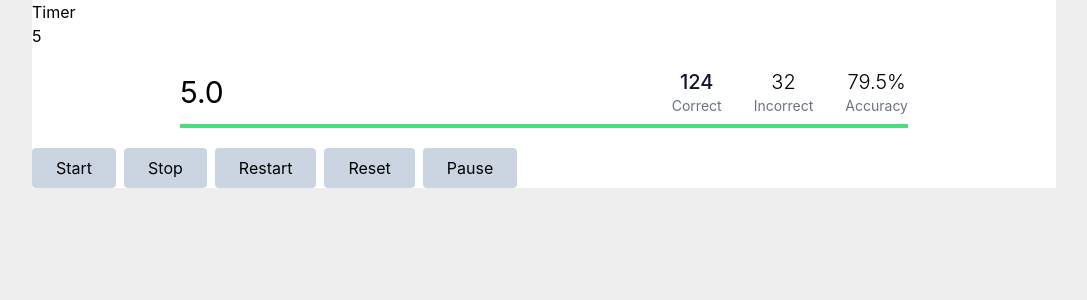
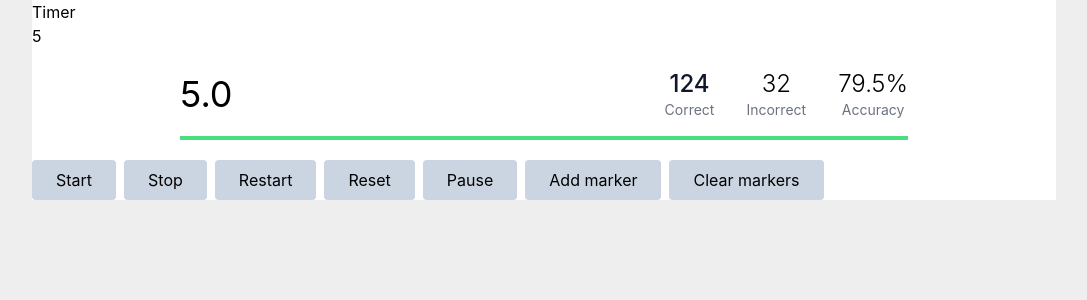
Before and after one commit to McHeisenburglar/rubiks-cube-3d-vite, a React (Vite) app: page /rubiks-cube-3d-vite/timer in a window 1280 px wide. Shown: the top 300 px of the page, without its empty margins (96-1183 px from the left). Built offline with nearby package versions, Linux system fonts and the light colour scheme.

Commit message:
Add marker functionality.

```diff
--- a/src/components/timer/TimerMain.tsx
+++ b/src/components/timer/TimerMain.tsx
@@ -21,22 +21,22 @@ const Scoreboard: React.FC<ScoreboardProps> = ({
 
 	return (
 		<>
-			<div className="flex flex-col gap-y-2 p-5 w-full max-w-3xl mx-auto">
+			<div className="flex flex-col gap-y-4 p-5 w-full max-w-3xl mx-auto">
 				<div className="flex flex-1 justify-between items-center">
-					<span className="text-3xl">{secondsLeft.toFixed(1)}</span>
+					<span className="text-4xl">{secondsLeft.toFixed(1)}</span>
 					<div className="flex gap-x-8">
 						<div className="flex flex-col justify-center items-middle text-center">
-							<span className="text-xl font-medium text-slate-900">
+							<span className="text-2xl font-medium text-slate-900">
 								{correctGuesses}
 							</span>
 							<span className="text-sm text-gray-500">Correct</span>
 						</div>
 						<div className="flex flex-col justify-center items-middle text-center">
-							<span className="text-xl font-light">{incorrectGuesses}</span>
+							<span className="text-2xl font-light">{incorrectGuesses}</span>
 							<span className="text-sm text-gray-500">Incorrect</span>
 						</div>
 						<div className="flex flex-col justify-center items-middle text-center">
-							<span className="text-xl font-light">
+							<span className="text-2xl font-light">
 								{accuracy.toFixed(1) + '%'}
 							</span>
 							<span className="text-sm text-gray-500">Accuracy</span>
@@ -70,7 +70,7 @@ export default function TimerMain() {
 		},
 	})
 
-	const { millisecondsLeft, isRunning } = timer
+	const { millisecondsLeft, isRunning, markers } = timer
 
 	const [times, setTimes] = useState<string[]>([])
 
@@ -116,14 +116,40 @@ export default function TimerMain() {
 				<button className={buttonClasses} onClick={() => timer.togglePause()}>
 					{timer.isPaused ? 'Unpause' : 'Pause'}
 				</button>
+				<button className={buttonClasses} onClick={() => timer.addMarker()}>
+					Add marker
+				</button>
+				<button className={buttonClasses} onClick={() => timer.clearMarkers()}>
+					Clear markers
+				</button>
 			</div>
-			<div>
+
+			{markers.length > 0 && (
+				<div>
+					<span>
+						{new Date().getTime() - markers[markers.length - 1].getTime()}
+					</span>
+					<ol>
+						{markers.slice(1).map((marker, index) => (
+							<li key={index} className="flex gap-x-2">
+								<span className="text-slate-800">
+									{marker.getTime() - markers[index].getTime()}
+								</span>
+								<span className="text-xs text-slate-500">
+									{marker.toISOString()}
+								</span>
+							</li>
+						))}
+					</ol>
+				</div>
+			)}
+			{/* <div>
 				<ul>
 					{times.map((time, index) => (
 						<li key={index}>{time}</li>
 					))}
 				</ul>
-			</div>
+			</div> */}
 		</div>
 	)
 }
--- a/src/components/timer/useCountdown.ts
+++ b/src/components/timer/useCountdown.ts
@@ -15,6 +15,8 @@ const useCountdown = (options: CountdownOptions) => {
 	const [isPaused, setIsPaused] = useState(false)
 	const [expiryDate, setExpiryDate] = useState(new Date())
 
+	const [markers, setMarkers] = useState<Date[]>([])
+
 	const [millisecondsLeft, setMillisecondsLeft] = useState(seconds * 1000)
 
 	useEffect(() => {
@@ -27,6 +29,7 @@ const useCountdown = (options: CountdownOptions) => {
 			if (millisecondsLeft <= 0) {
 				setMillisecondsLeft(0)
 				setIsRunning(false)
+				setIsPaused(false)
 				if (onTimerEnd) onTimerEnd()
 				return
 			}
@@ -40,23 +43,38 @@ const useCountdown = (options: CountdownOptions) => {
 		return () => clearTimeout(timeout)
 	}, [millisecondsLeft, isRunning, isPaused])
 
+	const addMarker = () => {
+		setMarkers([...markers, new Date()])
+	}
+
+	const clearMarkers = () => {
+		setMarkers([])
+	}
+
 	const reset = () => {
+		setMarkers([])
+		// clearMarkers()
+		console.log('hellooo', markers)
 		setMillisecondsLeft(seconds * 1000)
+	}
+
+	const addFirstMarker = () => {
+		setMarkers([new Date()])
 	}
 
 	const start = () => {
 		if (isPaused) return unpause()
 		if (isRunning) return
 
+		reset()
+		setExpiryDate(new Date(new Date().getTime() + seconds * 1000))
+
 		setIsRunning(true)
 		setIsPaused(false)
 
-		reset()
-		// setMillisecondsLeft(seconds * 1000)
+		addFirstMarker()
 
 		console.log('isRunning', isRunning)
-
-		setExpiryDate(new Date(new Date().getTime() + seconds * 1000))
 
 		if (onStart) onStart()
 	}
@@ -101,6 +119,9 @@ const useCountdown = (options: CountdownOptions) => {
 		unpause,
 		isPaused,
 		togglePause,
+		addMarker,
+		markers,
+		clearMarkers,
 	}
 }
 
```
